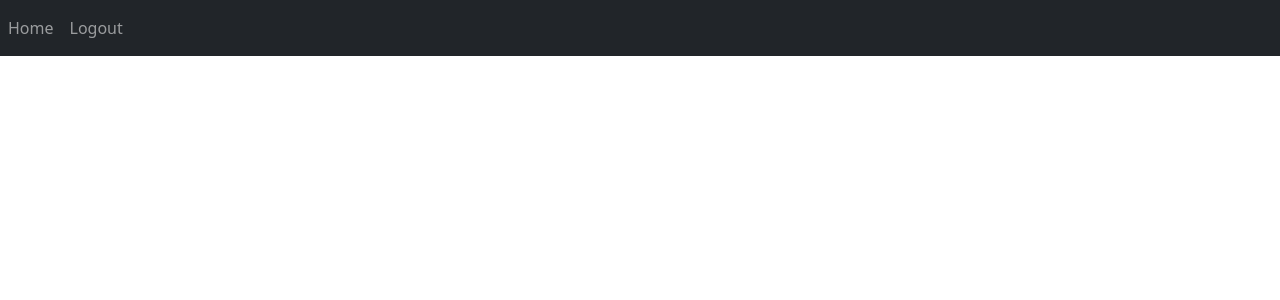
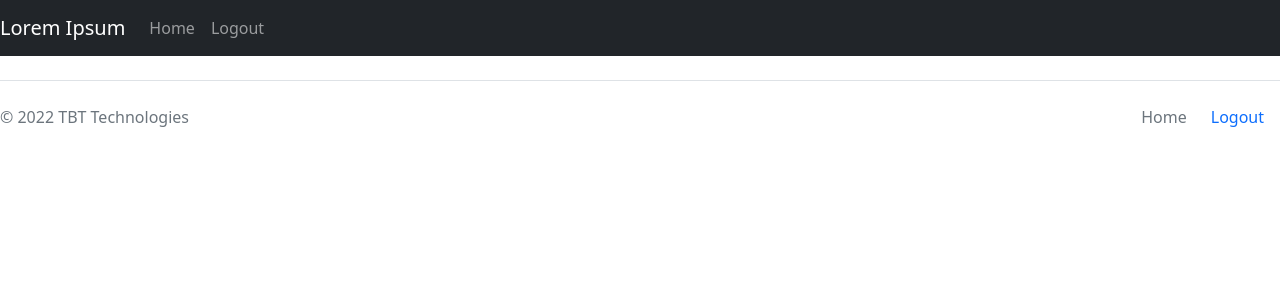
Before and after one commit to SaqeefShabbir/angular-sample-web-application, an Angular app: page / in a window 1280 px wide. Shown: the top 300 px of the page. Built offline with nearby package versions, Linux system fonts and the light colour scheme; sample sign-in values are in the browser's storage.

Commit message:
added app component

```diff
--- a/src/app/app.component.html
+++ b/src/app/app.component.html
@@ -1,7 +1,22 @@
-<nav class="navbar navbar-expand navbar-dark bg-dark" *ngIf="currentUser">
-  <div class="navbar-nav">
-    <a class="nav-item nav-link" style="cursor: pointer;" routerLink="/">Home</a>
-    <a class="nav-item nav-link" style="cursor: pointer;" (click)="logout()">Logout</a>
+<nav class="navbar navbar-expand-lg navbar-dark bg-dark" *ngIf="currentUser">
+  <a class="navbar-brand" routerLink="/">Lorem Ipsum</a>
+  <button class="navbar-toggler" type="button" data-toggle="collapse" data-target="#navbarSupportedContent" aria-controls="navbarSupportedContent" aria-expanded="false" aria-label="Toggle navigation">
+    <span class="navbar-toggler-icon"></span>
+  </button>
+
+  <div class="collapse navbar-collapse" id="navbarSupportedContent">
+    <ul class="navbar-nav mr-auto">
+      <li class="nav-item active">
+        <a class="nav-link" routerLink="/">Home <span class="sr-only">(current)</span></a>
+      </li>
+      <li class="nav-item">
+        <a class="nav-link" style="cursor: pointer;" (click)="logout()">Logout</a>
+      </li>
+    </ul>
+    <!-- <form class="form-inline my-2 my-lg-0">
+      <input class="form-control mr-sm-2" type="search" placeholder="Search" aria-label="Search">
+      <button class="btn btn-outline-success my-2 my-sm-0" type="submit">Search</button>
+    </form> -->
   </div>
 </nav>
 
@@ -9,3 +24,15 @@
   <!-- <alert></alert> -->
   <router-outlet></router-outlet>
 </div>
+
+<footer class="d-flex flex-wrap justify-content-between align-items-center py-3 my-4 border-top" *ngIf="currentUser">
+  <p class="col-md-4 mb-0 text-muted">© 2022 TBT Technologies</p>
+
+  <a routerLink="/" class="col-md-4 d-flex align-items-center justify-content-center mb-3 mb-md-0 me-md-auto link-dark text-decoration-none">
+  </a>
+
+  <ul class="nav col-md-4 justify-content-end">
+    <li class="nav-item"><a class="nav-link px-2 text-muted" routerLink="/">Home</a></li>
+    <li class="nav-item"><a class="nav-link" style="cursor: pointer;" (click)="logout()">Logout</a></li>
+  </ul>
+</footer>
```
